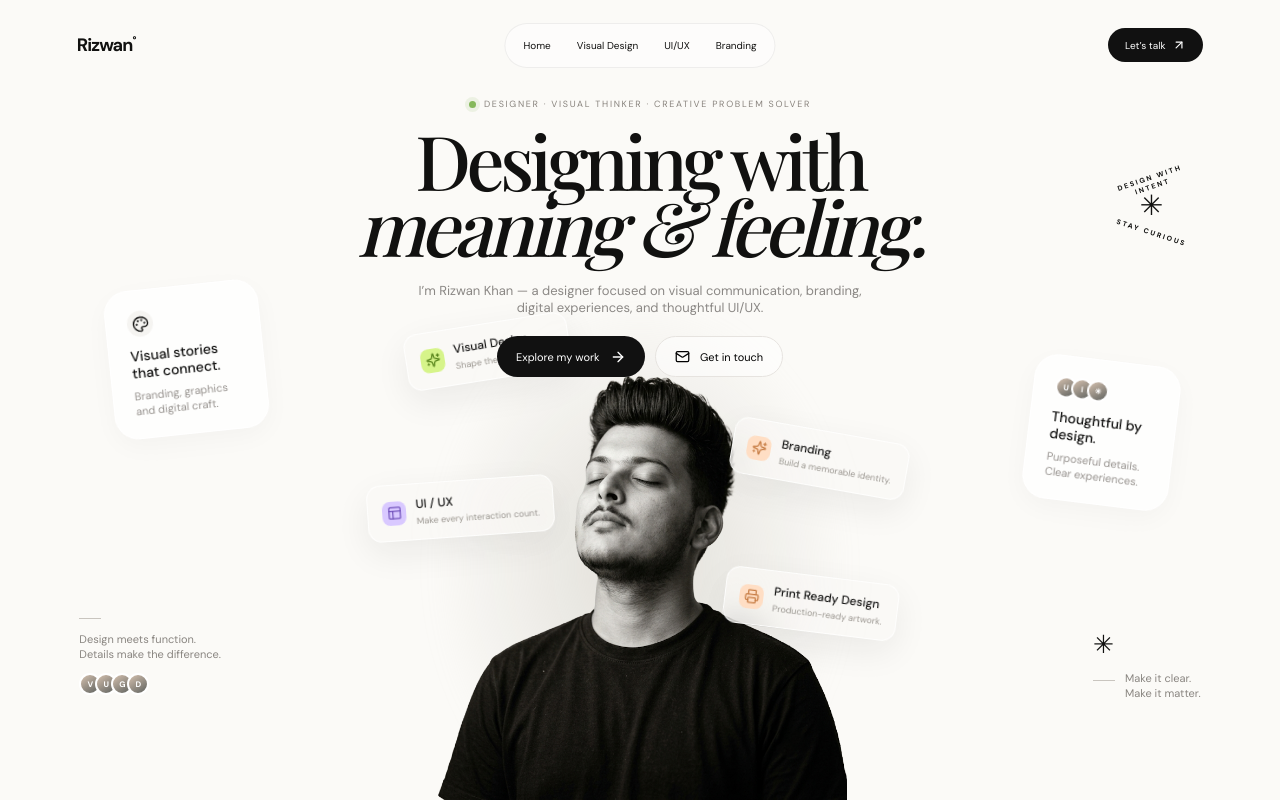
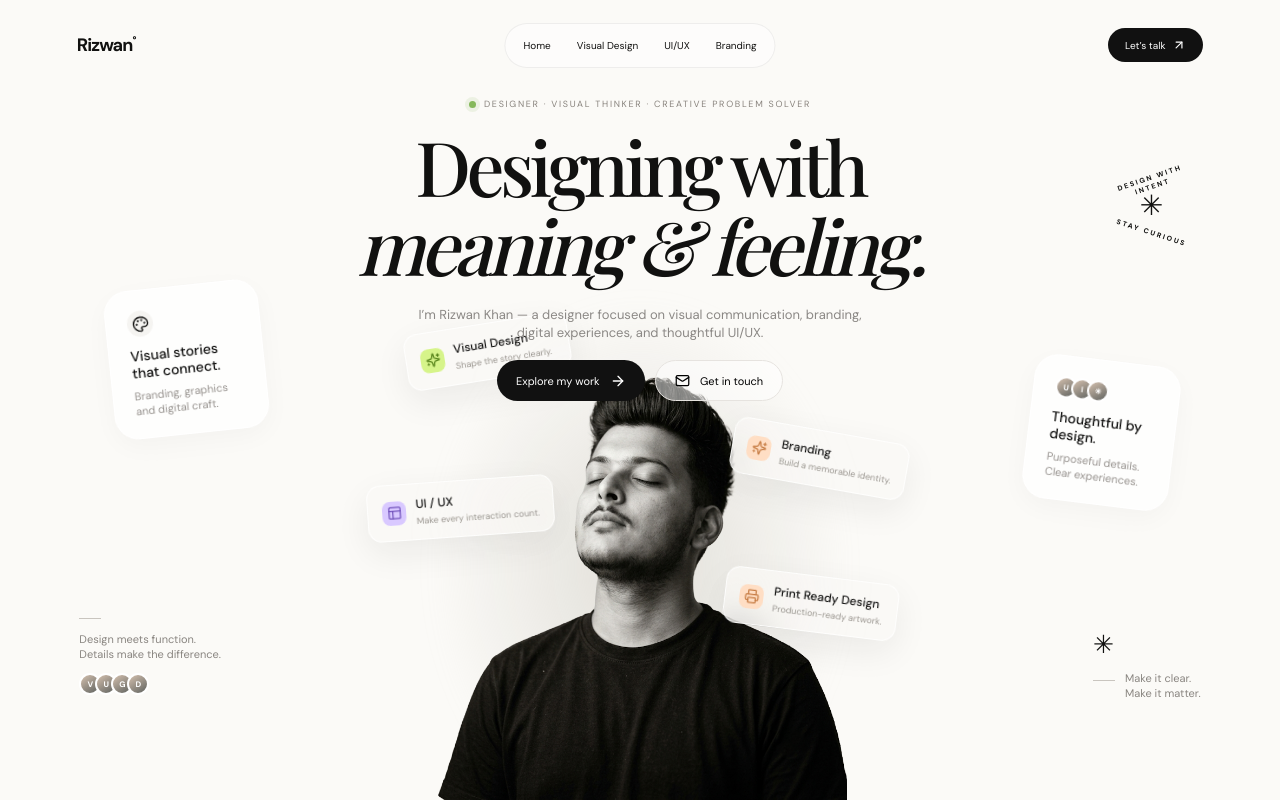
Before and after one commit to Rizzu01/port-folio, a Next.js app: page / in a window 1280 px wide. Built offline with nearby package versions, Linux system fonts and the light colour scheme; a web font is replaced by a local one.

Commit message:
Increase hero headline line height and style custom cursor

```diff
--- a/app/globals.css
+++ b/app/globals.css
@@ -316,3 +316,56 @@ body{background:#fbfaf7}
   *,*::before,*::after{scroll-behavior:auto!important;animation-duration:.01ms!important;animation-iteration-count:1!important;transition-duration:.01ms!important}
   .portfolio-hero .hero-copy,.portfolio-hero .thought-card,.portfolio-hero .sync-card,.portfolio-hero .portrait-stage,.portfolio-hero .panel-focus,.portfolio-hero .panel-ideas,.portfolio-hero .panel-plan,.portfolio-hero .panel-print{opacity:1;translate:0 0;scale:1}
 }
+
+/* Hero headline spacing and custom desktop pointer */
+.portfolio-hero h1{
+  line-height:1.04;
+}
+@media(max-width:560px){
+  .portfolio-hero h1{line-height:1.08}
+}
+.custom-cursor{
+  --cursor-x:-100px;
+  --cursor-y:-100px;
+  position:fixed;
+  z-index:2000;
+  left:0;
+  top:0;
+  width:34px;
+  height:34px;
+  border:1px solid rgba(28,27,24,.42);
+  border-radius:50%;
+  pointer-events:none;
+  opacity:0;
+  transform:translate3d(var(--cursor-x),var(--cursor-y),0) translate(-50%,-50%) scale(.72);
+  transition:opacity .2s ease,scale .22s var(--motion-ease),background-color .22s ease,border-color .22s ease;
+  will-change:transform;
+}
+.custom-cursor span{
+  position:absolute;
+  left:50%;
+  top:50%;
+  width:4px;
+  height:4px;
+  border-radius:50%;
+  background:#25241f;
+  transform:translate(-50%,-50%);
+  transition:width .22s var(--motion-ease),height .22s var(--motion-ease),background-color .22s ease;
+}
+.custom-cursor.cursor-visible{opacity:1;scale:1}
+.custom-cursor.cursor-hover{
+  border-color:rgba(28,27,24,.08);
+  background:rgba(28,27,24,.08);
+  scale:1.3;
+}
+.custom-cursor.cursor-hover span{width:6px;height:6px}
+.custom-cursor.cursor-pressed{scale:.82;background:rgba(28,27,24,.14)}
+body.custom-cursor-enabled,body.custom-cursor-enabled a,body.custom-cursor-enabled button,
+body.custom-cursor-enabled input,body.custom-cursor-enabled select,body.custom-cursor-enabled textarea,
+body.custom-cursor-enabled [role=button]{cursor:none!important}
+@media(hover:none),(pointer:coarse),(prefers-reduced-motion:reduce){
+  .custom-cursor{display:none!important}
+  body.custom-cursor-enabled,body.custom-cursor-enabled a,body.custom-cursor-enabled button,
+  body.custom-cursor-enabled input,body.custom-cursor-enabled select,body.custom-cursor-enabled textarea,
+  body.custom-cursor-enabled [role=button]{cursor:auto!important}
+}
```
